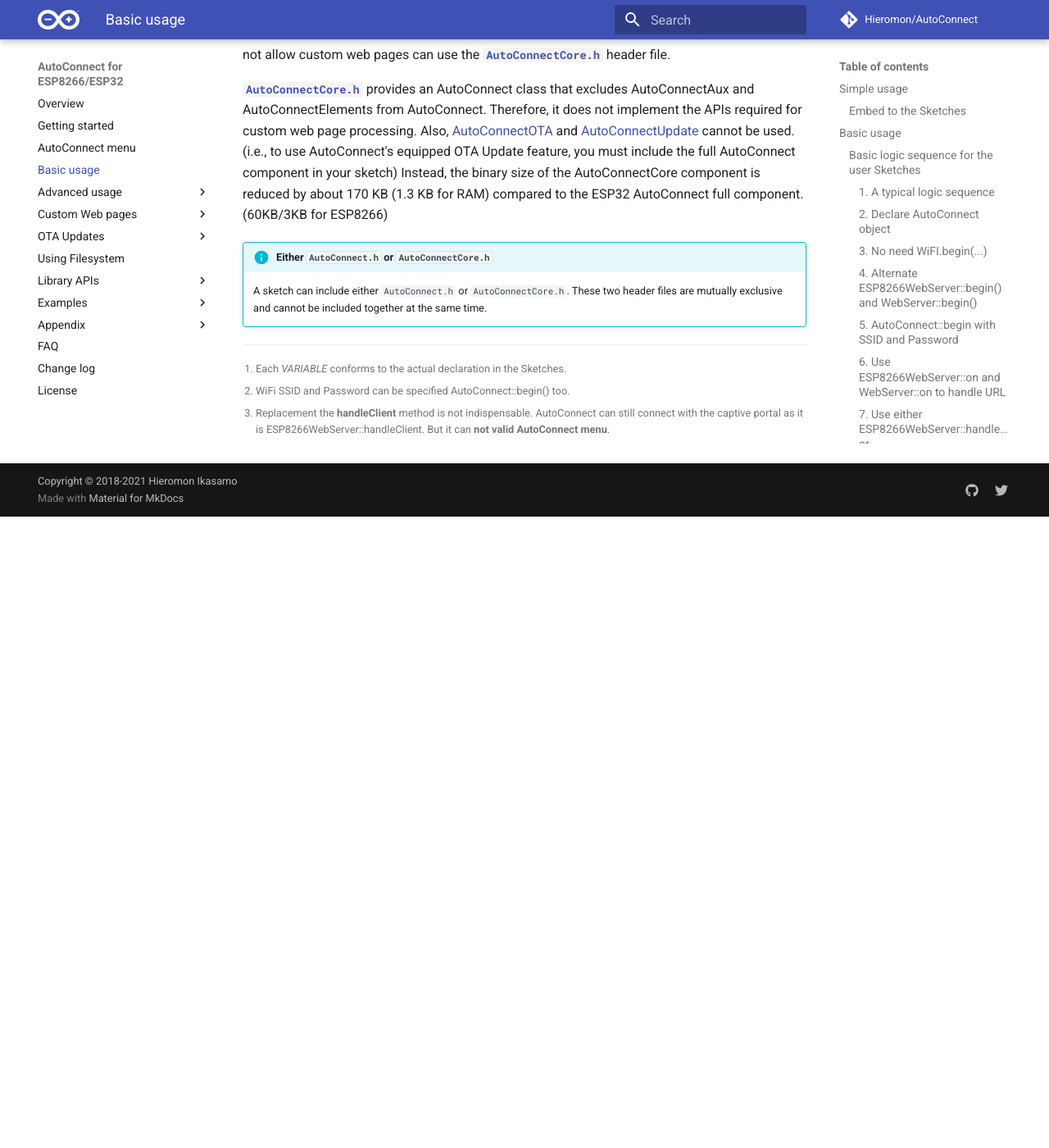
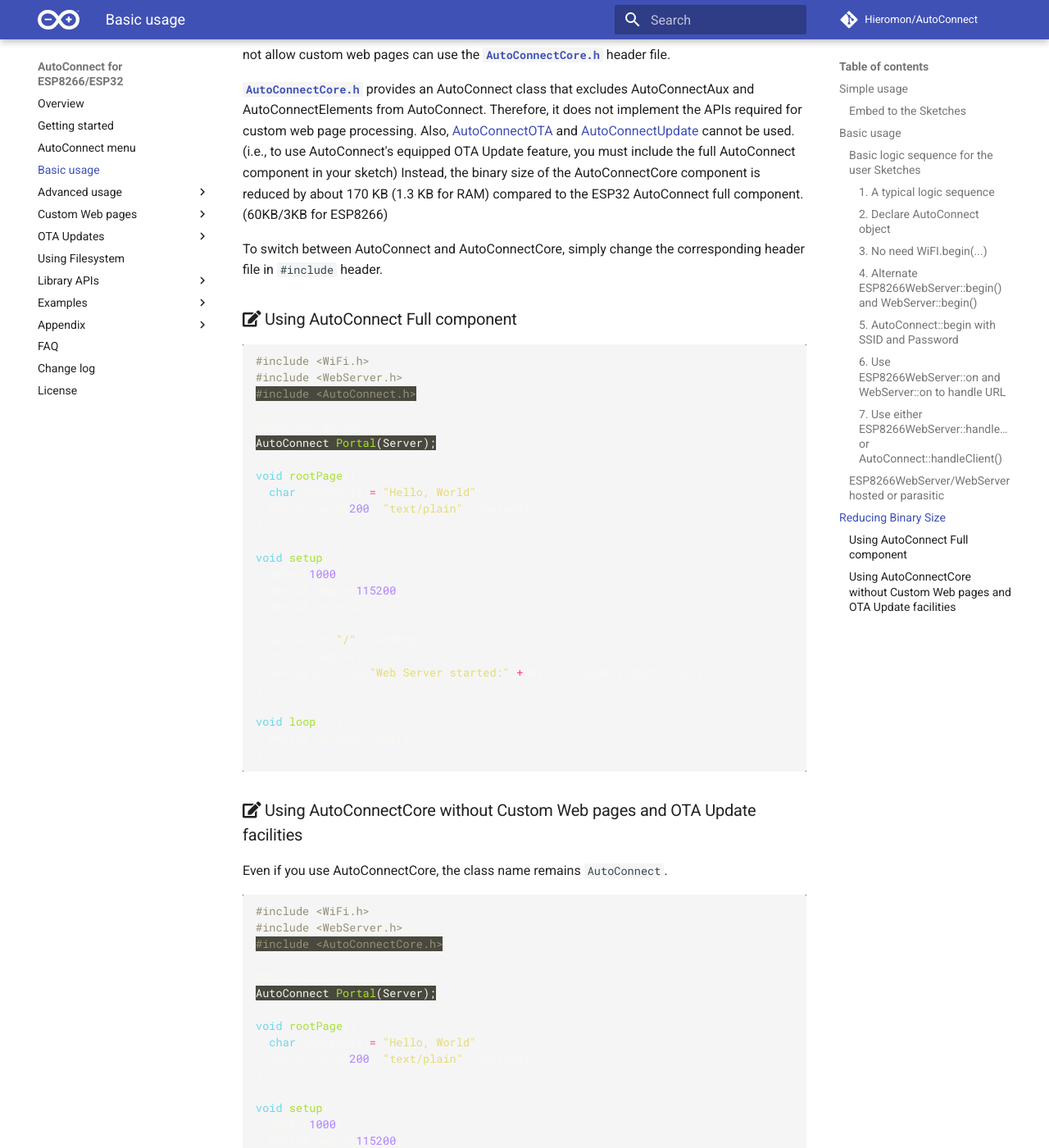
Before and after one commit to Hieromon/AutoConnect, an MkDocs documentation site: the page built from mkdocs/basicusage.md, in a window 1280 px wide and 1400 px high, scrolled down 4514 px. Shown: the whole window at 82% size. Built offline with MkDocs 1.6.1 and Material for MkDocs 9.7.7, drawn with Linux system fonts in a browser that asks for light colours; nearby versions of some CDN libraries; comment, search, counter and statistics services are not loaded; before the commit the page ends 5144 px from its top, so only the background shows below that; some of the changed text lies outside the part shown.

````diff
--- a/mkdocs/basicusage.md
+++ b/mkdocs/basicusage.md
@@ -116,5 +116,69 @@
 
 [**`AutoConnectCore.h`**](api.md#autoconnectcoreh) provides an AutoConnect class that excludes AutoConnectAux and AutoConnectElements from AutoConnect. Therefore, it does not implement the APIs required for custom web page processing. Also, [AutoConnectOTA](otabrowser.md) and [AutoConnectUpdate](otaserver.md) cannot be used. (i.e., to use AutoConnect's equipped OTA Update feature, you must include the full AutoConnect component in your sketch) Instead, the binary size of the AutoConnectCore component is reduced by about 170 KB (1.3 KB for RAM) compared to the ESP32 AutoConnect full component. (60KB/3KB for ESP8266)
 
+To switch between AutoConnect and AutoConnectCore, simply change the corresponding header file in `#include` header.
+
+### <i class="fa fa-edit"></i> Using AutoConnect Full component
+
+```cpp hl_lines="3 6"
+#include <WiFi.h>
+#include <WebServer.h>
+#include <AutoConnect.h>
+
+WebServer Server;
+AutoConnect Portal(Server);
+
+void rootPage() {
+  char content[] = "Hello, World";
+  Server.send(200, "text/plain", content);
+}
+
+void setup() {
+  delay(1000);
+  Serial.begin(115200);
+  Serial.println();
+
+  Server.on("/", rootPage);
+  Portal.begin();
+  Serial.println("Web Server started:" + WiFi.localIP().toString());
+}
+
+void loop() {
+  Portal.handleClient();
+}
+```
+
+### <i class="fa fa-edit"></i> Using AutoConnectCore without Custom Web pages and OTA Update facilities
+
+Even if you use AutoConnectCore, the class name remains `AutoConnect`.
+
+```cpp hl_lines="3 6"
+#include <WiFi.h>
+#include <WebServer.h>
+#include <AutoConnectCore.h>
+
+WebServer Server;
+AutoConnect Portal(Server);
+
+void rootPage() {
+  char content[] = "Hello, World";
+  Server.send(200, "text/plain", content);
+}
+
+void setup() {
+  delay(1000);
+  Serial.begin(115200);
+  Serial.println();
+
+  Server.on("/", rootPage);
+  Portal.begin();
+  Serial.println("Web Server started:" + WiFi.localIP().toString());
+}
+
+void loop() {
+  Portal.handleClient();
+}
+```
+
 !!! info "Either `AutoConnect.h` or `AutoConnectCore.h`"
     A sketch can include either `AutoConnect.h` or `AutoConnectCore.h`. These two header files are mutually exclusive and cannot be included together at the same time.
````
